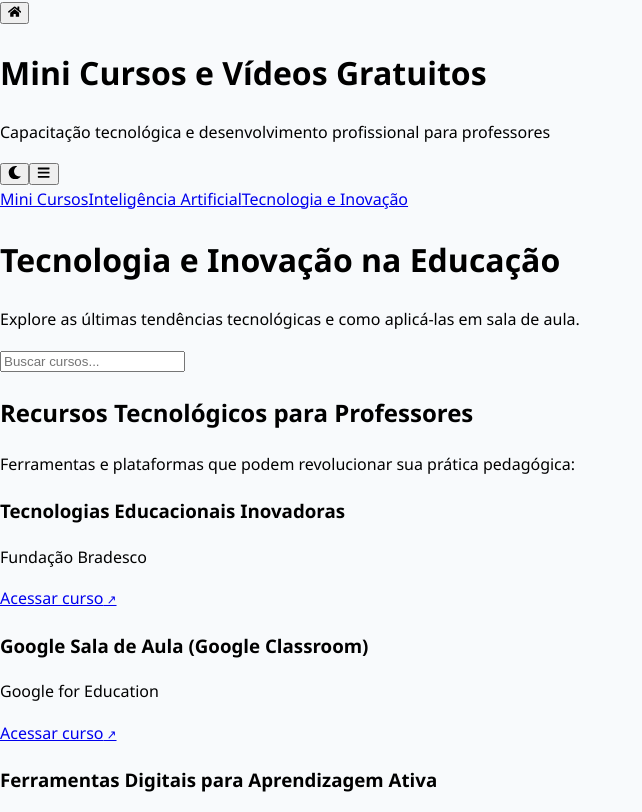
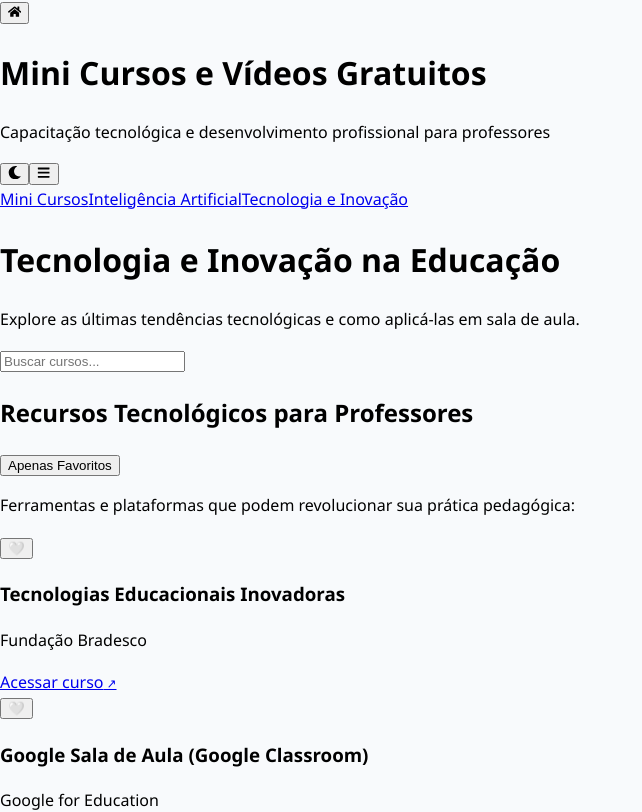
Before and after one commit to levimotaa/PortalEduc, a React (Create React App) app: page /PortalEduc/tecnologia in a window 1280 px wide. Shown: the top 812 px of the page, without its empty margins (0-642 px from the left). Built offline with nearby package versions, Linux system fonts and the light colour scheme.

Commit message:
botão de favoritos

```diff
--- a/src/components/CourseSection.js
+++ b/src/components/CourseSection.js
@@ -1,17 +1,55 @@
-import React from 'react';
+import React, { useEffect, useState } from 'react';
 
 const CourseSection = ({ title, description, courses, filterText = '' }) => {
-  const filteredCourses = courses.filter((course) =>
-    course.title.toLowerCase().includes(filterText.toLowerCase())
-  );
+  const [favorites, setFavorites] = useState([]);
+  const [showOnlyFavorites, setShowOnlyFavorites] = useState(false);
+
+  useEffect(() => {
+    const saved = localStorage.getItem('favorites');
+    if (saved) {
+      setFavorites(JSON.parse(saved));
+    }
+  }, []);
+
+  const toggleFavorite = (title) => {
+    let updated;
+    if (favorites.includes(title)) {
+      updated = favorites.filter((fav) => fav !== title);
+    } else {
+      updated = [...favorites, title];
+    }
+    setFavorites(updated);
+    localStorage.setItem('favorites', JSON.stringify(updated));
+  };
+
+  const filteredCourses = courses
+    .filter((course) => course.title.toLowerCase().includes(filterText.toLowerCase()))
+    .filter((course) => !showOnlyFavorites || favorites.includes(course.title));
 
   return (
     <div className="mb-10">
-      <h2 className="text-2xl font-semibold text-gray-700 mb-4">{title}</h2>
+      <div className="flex justify-between items-center mb-4">
+        <h2 className="text-2xl font-semibold text-gray-700">{title}</h2>
+        <button
+          onClick={() => setShowOnlyFavorites(!showOnlyFavorites)}
+          className="text-sm bg-blue-100 text-blue-700 px-3 py-1 rounded hover:bg-blue-200 transition"
+        >
+          {showOnlyFavorites ? 'Mostrar Todos' : 'Apenas Favoritos'}
+        </button>
+      </div>
+
       <p className="text-gray-600 mb-6">{description}</p>
+
       <div className="space-y-4">
         {filteredCourses.map((course, index) => (
-          <div key={index} className="bg-white p-6 rounded-lg shadow-md card-hover">
+          <div key={index} className="bg-white p-6 rounded-lg shadow-md card-hover relative">
+            <button
+              onClick={() => toggleFavorite(course.title)}
+              className="absolute top-4 right-4 text-xl"
+              title="Favoritar"
+            >
+              {favorites.includes(course.title) ? '❤️' : '🤍'}
+            </button>
             <h3 className="text-xl font-bold text-gray-800">{course.title}</h3>
             <p className="text-gray-600">{course.source}</p>
             <a
```
